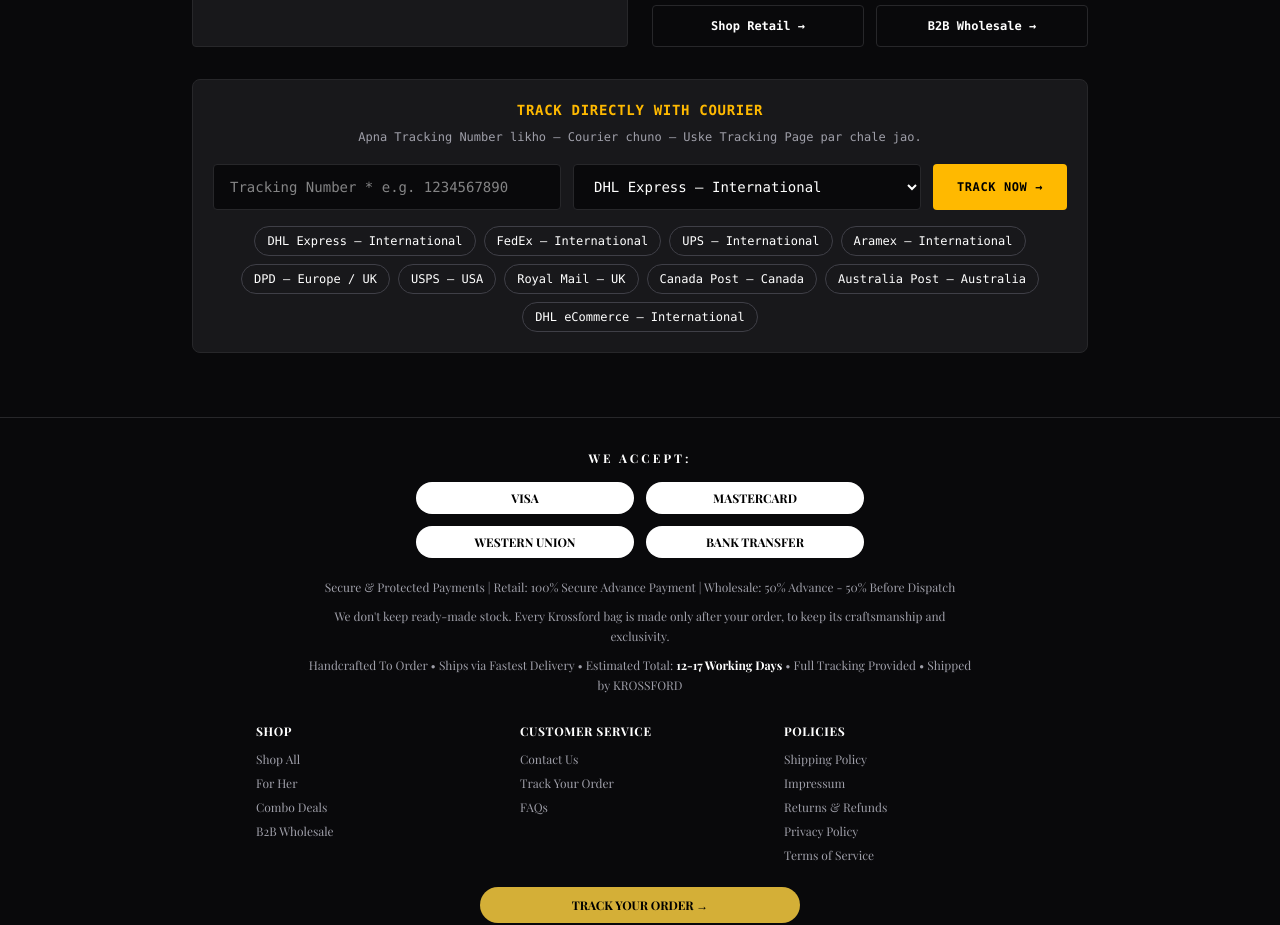
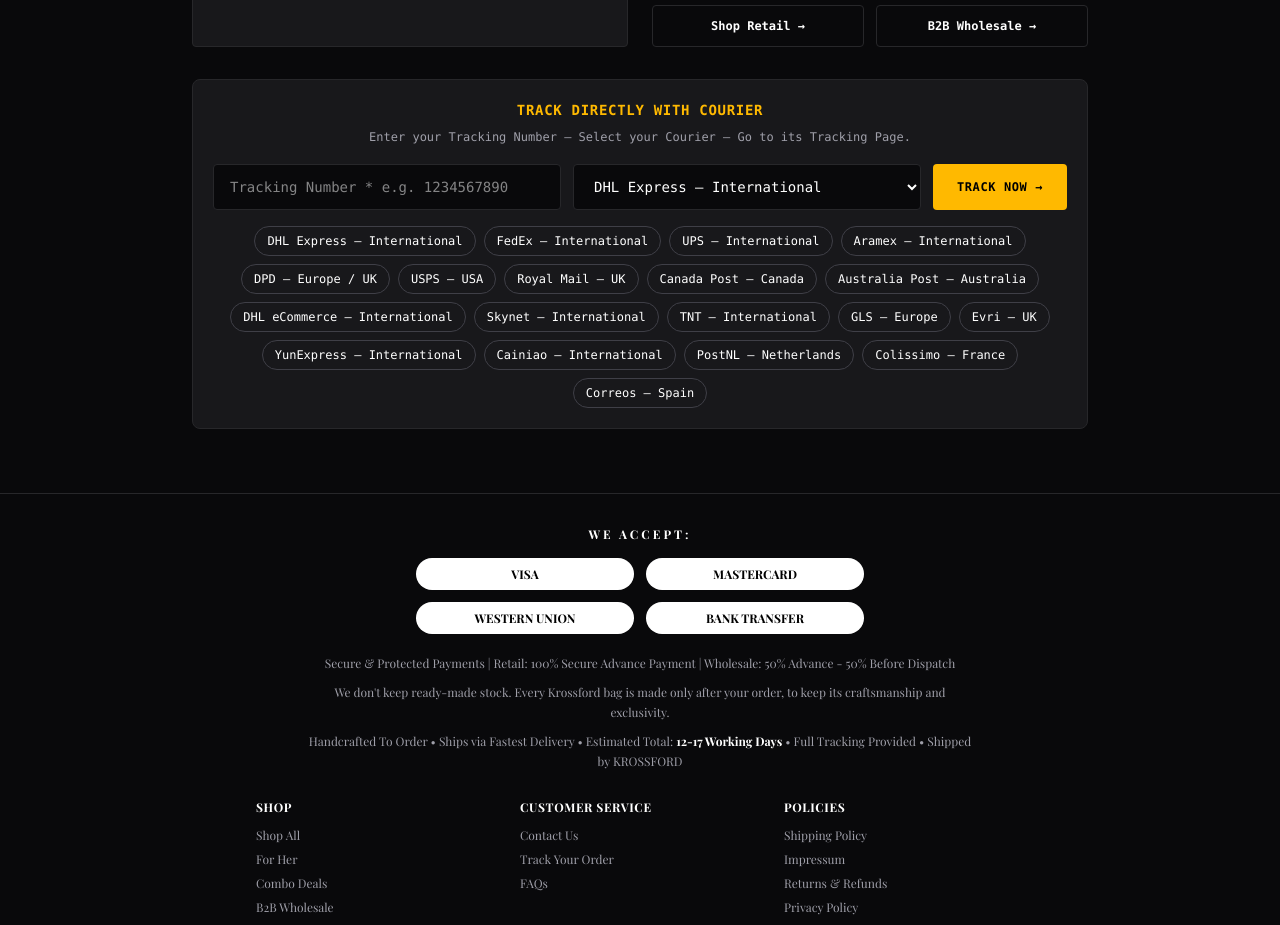
Before and after one commit to kaftab110-cmd/Krossford, a Next.js app: page /track-order in a window 1280 px wide. Shown: the part 1160-2085 px from the top of the page. Built offline with nearby package versions, Linux system fonts and the light colour scheme.

Commit message:
Track-order your file updated - new couriers + Roman to English

```diff
--- a/app/track-order/page.tsx
+++ b/app/track-order/page.tsx
@@ -9,6 +9,15 @@ const C2 = "Fed" + "Ex";
 const C3 = "U" + "PS";
 const C4 = "Ara" + "mex";
 const C5 = "U" + "SPS";
+const C6 = "Sky" + "net";
+const C7 = "T" + "NT";
+const C8 = "G" + "LS";
+const C9 = "Ev" + "ri";
+const C10 = "Yun" + "Express";
+const C11 = "Cai" + "niao";
+const C12 = "Post" + "NL";
+const C13 = "Colis" + "simo";
+const C14 = "Cor" + "reos";
 const CHAT = "Whats" + "App";
 
 const COURIERS = [
@@ -22,6 +31,15 @@ const COURIERS = [
   { id: "canadapost", name: "Canada Post — Canada", url: (t: string) => `https://www.canadapost-postescanada.ca/track-reperage/en#/details/${encodeURIComponent(t)}` },
   { id: "auspost", name: "Australia Post — Australia", url: (t: string) => `https://auspost.com.au/mypost/track/#/details/${encodeURIComponent(t)}` },
   { id: "d" + "hl-ecommerce", name: C1 + " eCommerce — International", url: (t: string) => `https://webtrack.dhlglobalmail.com/?trackingnumber=${encodeURIComponent(t)}` },
+  { id: "sky" + "net", name: C6 + " — International", url: (t: string) => `https://www.skynetworldwideexpress.com/track/?tracking_number=${encodeURIComponent(t)}` },
+  { id: "t" + "nt", name: C7 + " — International", url: (t: string) => `https://www.tnt.com/express/en_us/site/shipping-tools/tracking.html?searchType=CON&cons=${encodeURIComponent(t)}` },
+  { id: "g" + "ls", name: C8 + " — Europe", url: (t: string) => `https://gls-group.com/GROUP/en/parcel-tracking?match=${encodeURIComponent(t)}` },
+  { id: "ev" + "ri", name: C9 + " — UK", url: (t: string) => `https://www.evri.com/track-a-parcel?trackingReference=${encodeURIComponent(t)}` },
+  { id: "yun" + "express", name: C10 + " — International", url: (t: string) => `https://www.yunexpress.com/Track/Track?TrackNumber=${encodeURIComponent(t)}` },
+  { id: "cai" + "niao", name: C11 + " — International", url: (t: string) => `https://global.cainiao.com/detail.htm?mailNoList=${encodeURIComponent(t)}` },
+  { id: "post" + "nl", name: C12 + " — Netherlands", url: (t: string) => `https://www.postnl.nl/en/track-and-trace/?barcode=${encodeURIComponent(t)}` },
+  { id: "colis" + "simo", name: C13 + " — France", url: (t: string) => `https://www.laposte.fr/outils/suivre-vos-envois?code=${encodeURIComponent(t)}` },
+  { id: "cor" + "reos", name: C14 + " — Spain", url: (t: string) => `https://www.correos.es/es/en/individuals/consult-your-shipment?tracking-number=${encodeURIComponent(t)}` },
 ];
 
 export default function TrackOrderPage() {
@@ -46,7 +64,7 @@ export default function TrackOrderPage() {
 
   const openCourier = (id?: string) => {
     const t = (trackingNo || orderRef).trim();
-    if (!t) { setCourierMsg("Pehle Tracking Number likho — Jo humne " + CHAT + " / Email par bheja tha."); return; }
+    if (!t) { setCourierMsg("Please enter your Tracking Number first — The one we sent you on " + CHAT + " / Email."); return; }
     const c = COURIERS.find((x) => x.id === (id || courierId)) || COURIERS[0];
     setCourierMsg("");
     window.open(c.url(t), "_blank", "noopener,noreferrer");
@@ -186,7 +204,7 @@ export default function TrackOrderPage() {
 
         <div className="bg-zinc-900 border border-zinc-800 rounded-lg p-3 sm:p-5 w-full min-w-0 overflow-hidden">
           <h2 className="text-sm font-bold uppercase tracking-wider text-amber-400 text-center break-words">Track Directly With Courier</h2>
-          <p className="text-xs text-zinc-400 text-center mt-2 leading-relaxed break-words">Apna Tracking Number likho — Courier chuno — Uske Tracking Page par chale jao.</p>
+          <p className="text-xs text-zinc-400 text-center mt-2 leading-relaxed break-words">Enter your Tracking Number — Select your Courier — Go to its Tracking Page.</p>
           <div className="flex flex-col sm:flex-row gap-3 mt-4 w-full min-w-0">
             <input
               placeholder="Tracking Number * e.g. 1234567890"
```
